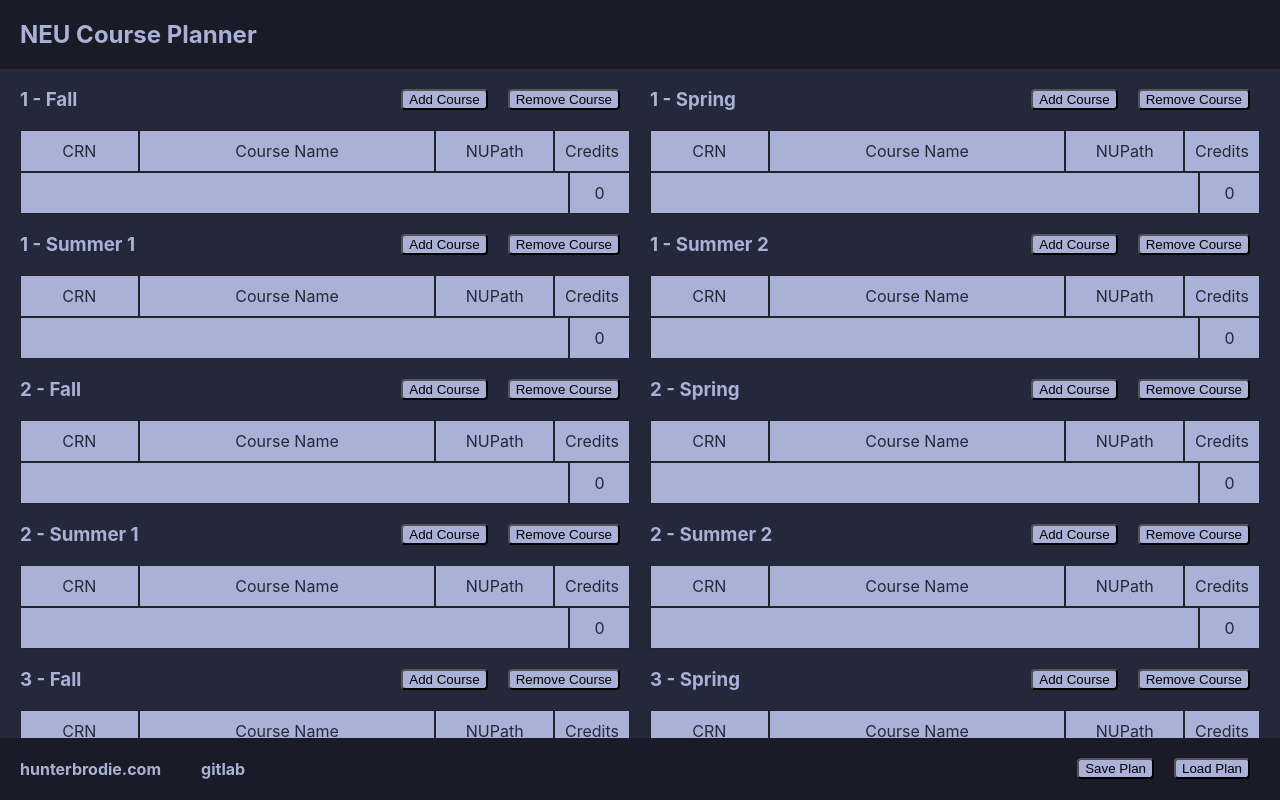
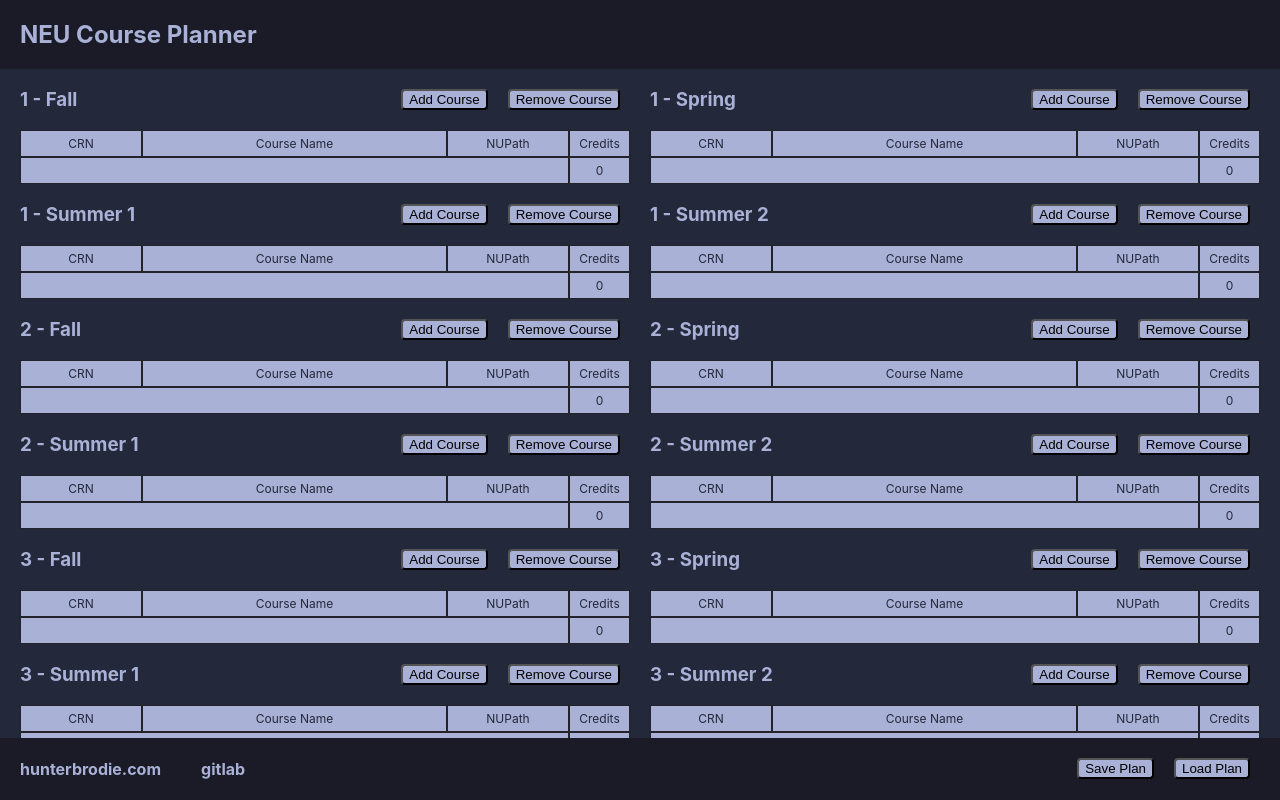
Before and after one commit to hunterbrodie/Northeastern-Planner, a React (Create React App) app in the folder neu-course-app/: page / in a window 1280 px wide. Shown: the top 800 px of the page. Built offline with nearby package versions, Linux system fonts and the light colour scheme.

Commit message:
made text smaller

```diff
--- a/neu-course-app/src/App.css
+++ b/neu-course-app/src/App.css
@@ -56,8 +56,8 @@
 	background-color: var(--light-bg);
 	border: 1px solid rgba(0, 0, 0, 0.8);
 	color: var(--bg);
-	padding: 10px;
-	font-size: 16px;
+	padding: 5px;
+	font-size: 12px;
 	text-align: center;
 }
 
```
